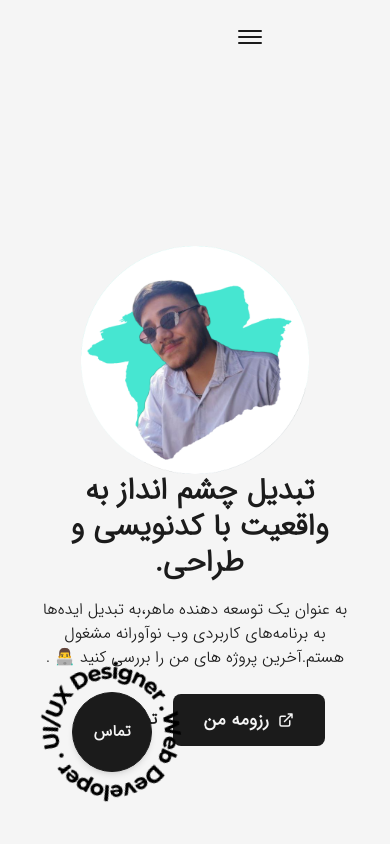
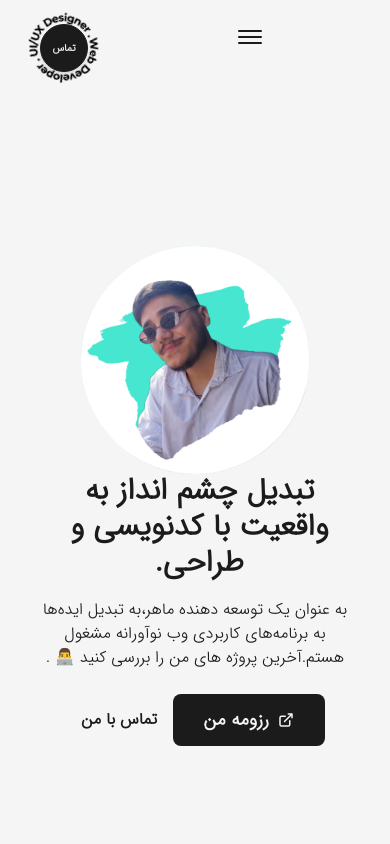
Before and after one commit to pooulad/pooulad.github.io, a Next.js app: page / in a window 390 px wide. Shown: the top 844 px of the page. Built offline with nearby package versions, Linux system fonts and the light colour scheme.

Commit message:
Update Hireme.tsx

```diff
--- a/src/components/Hireme/Hireme.tsx
+++ b/src/components/Hireme/Hireme.tsx
@@ -5,11 +5,11 @@ import React, { memo } from "react";
 
 function Hireme() {
   return (
-    <div className="fixed left-4 bottom-4 flex items-center justify-center overflow-hidden">
-      <div className="w-48 flex items-center justify-center relative h-auto">
+    <div className="fixed left-4 bottom-4 flex items-center justify-center overflow-hidden md:left-4 md:right-auto md:top-0 md:bottom-auto md:absolute">
+      <div className="w-48 md:w-24 flex items-center justify-center relative h-auto">
         <HiremeIcon className="fill-dark animate-spin-slow dark:bg-light dark:rounded-full" />
         <Link
-          className="flex items-center justify-center absolute left-1/2 top-1/2 -translate-x-1/2 -translate-y-1/2 bg-dark text-light shadow-md border border-solid border-dark w-20 h-20 rounded-full font-semibold hover:bg-light hover:text-dark dark:bg-light dark:text-dark hover:dark:bg-dark hover:dark:text-light hover:dark:border-light"
+          className="flex items-center justify-center absolute left-1/2 top-1/2 -translate-x-1/2 -translate-y-1/2 bg-dark text-light shadow-md border border-solid border-dark w-20 h-20 rounded-full font-semibold hover:bg-light hover:text-dark dark:bg-light dark:text-dark hover:dark:bg-dark hover:dark:text-light hover:dark:border-light md:w-12 md:h-12 md:text-[10px]"
           href={`mailto:${dictionary.ownerSocials.emailAddress}`}
           target={"_blank"}
         >
```
